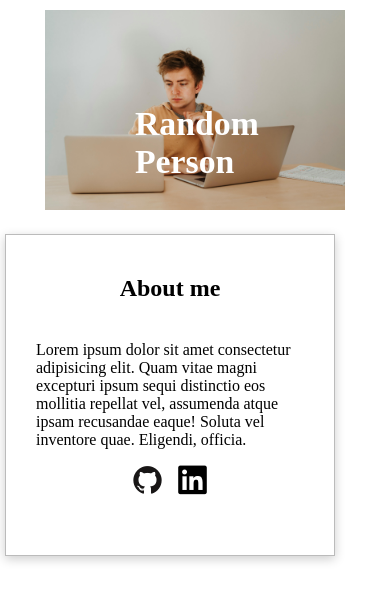
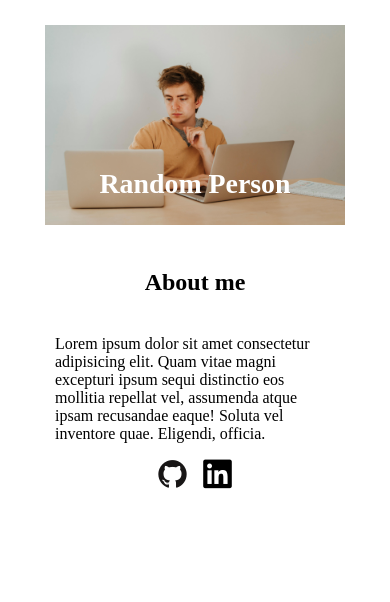
Before and after one commit to joeymuchow/odin-homepage, a plain HTML site: page src/index.html in a window 390 px wide. Drawn offline with nearby package versions, Linux system fonts and the light colour scheme.

Commit message:
Clean up mobile and desktop views of header

```diff
--- a/src/styles.css
+++ b/src/styles.css
@@ -10,6 +10,8 @@ main {
 
 header {
     display: flex;
+    align-items: center;
+    padding: 25px;
 }
 
 .about-me-hero {
@@ -36,7 +38,6 @@ h1 {
     display: grid;
     grid-template-columns: 1fr;
     grid-template-rows: 1fr 2fr 1fr;
-    border: 1px solid #bbb;
     box-shadow: 0 3px 10px rgb(0 0 0 / 0.2);
     transform: translateX(-25px);
 }
@@ -48,11 +49,11 @@ h1 {
     font-size: 30px;
 }
 
-@media (max-width: 1000px) {
+@media (max-width: 1024px) {
 
 }
 
-@media (max-width: 500px) {
+@media (max-width: 600px) {
     main {
         margin: 10px;
     }
@@ -61,6 +62,20 @@ h1 {
         display: flex;
         flex-direction: column;
         align-items: center;
+        padding: 15px;
+    }
+
+    h1 {
+        left: 0;
+        right: 0;
+        font-size: 3.3vh;
+        text-align: center;
+    }
+
+    .about-me-container {
+        transform: translateX(0);
+        box-shadow: none;
+        margin: 0;
     }
 
     .about-me-container h2 {
```
